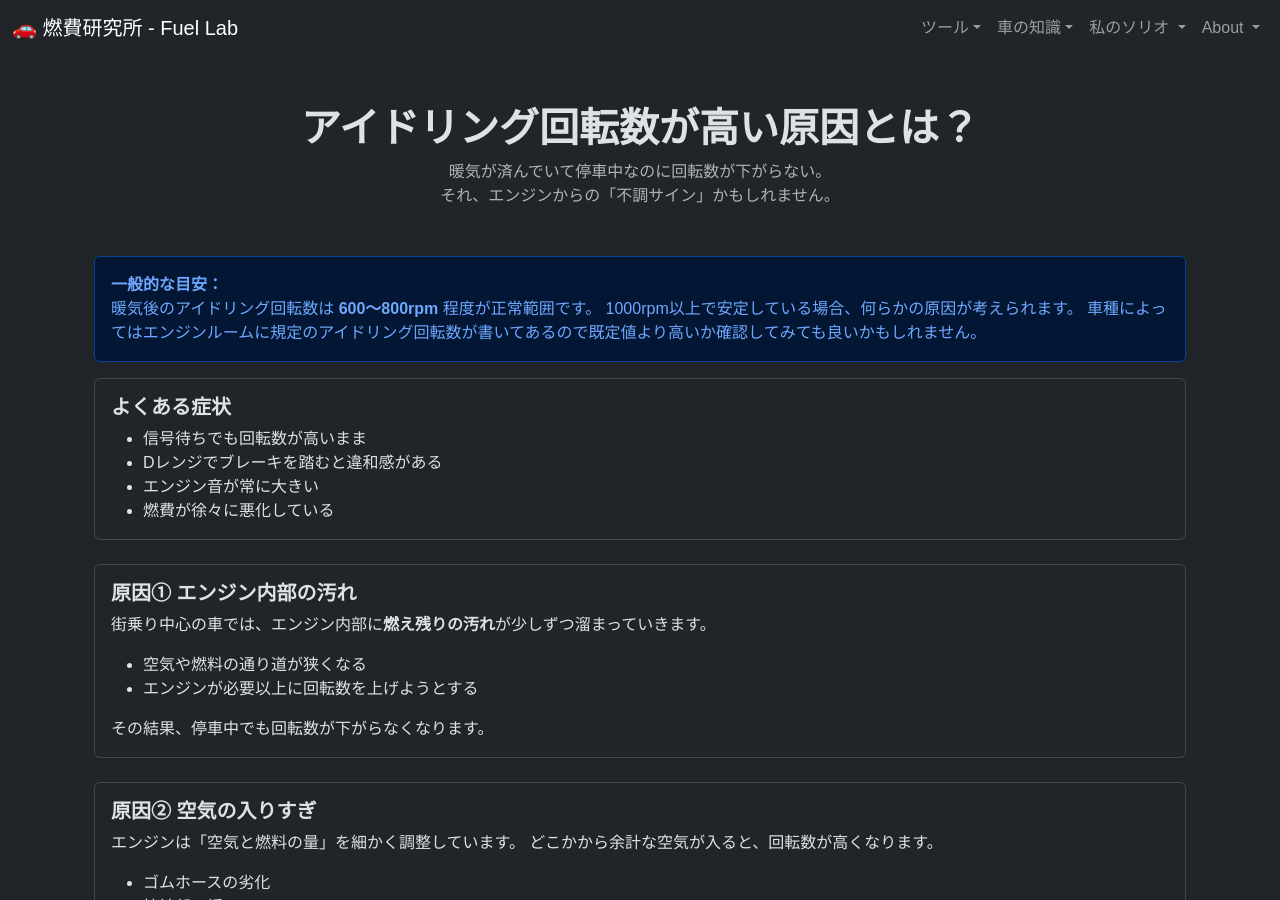
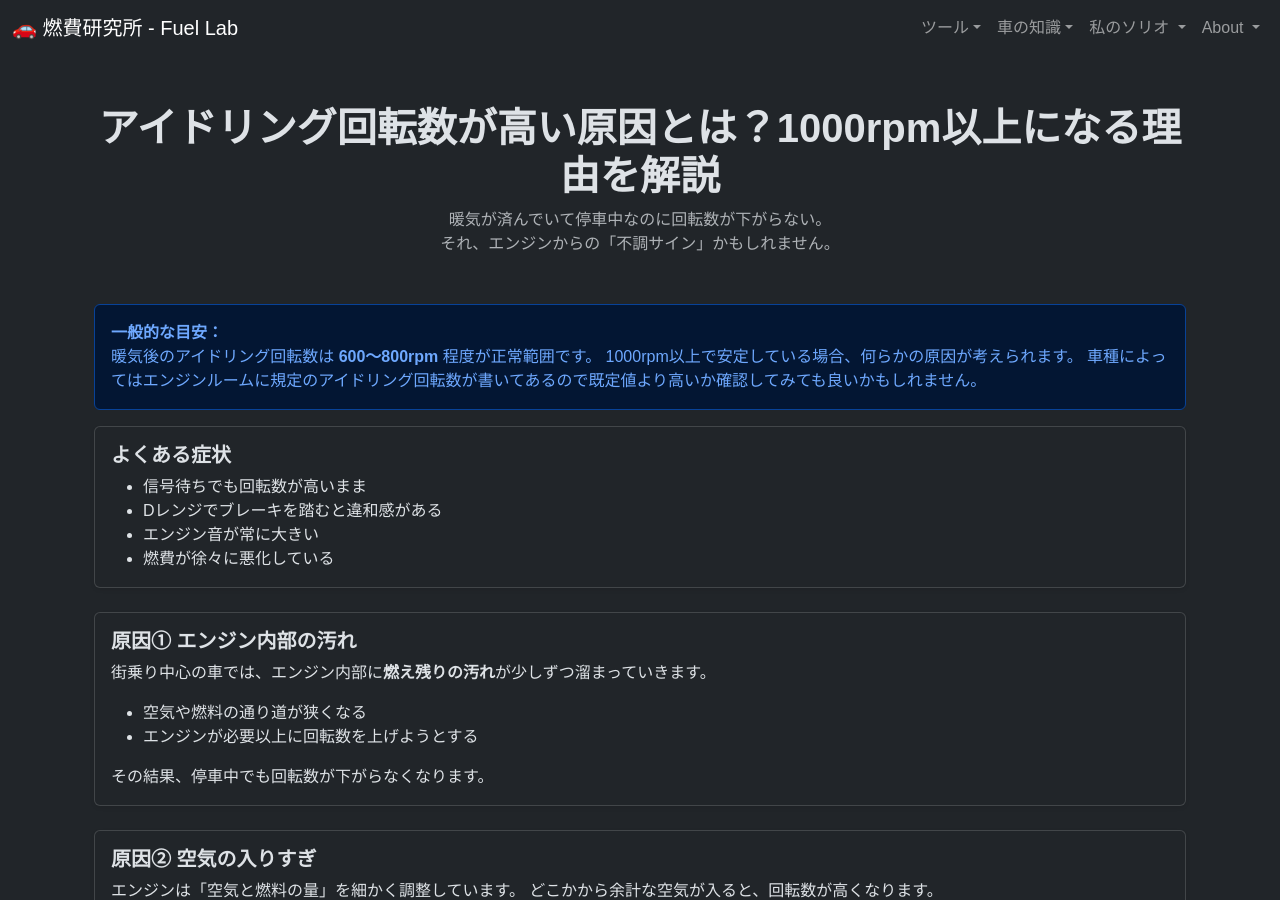
Before and after one commit to funyapar-org/fuel-lab, a Jekyll site: the page built from _knowledge/idle-high.md, in a window 1280 px wide and 900 px high. Built offline with Jekyll 4.4.1, drawn with Linux system fonts in a browser that asks for light colours; some of the changed lines change nothing that is shown.

Commit message:
title test

```diff
--- a/_knowledge/idle-high.md
+++ b/_knowledge/idle-high.md
@@ -1,5 +1,6 @@
 ---
 layout: default
+nav_title: アイドリング回転数が高い原因とは？
 title: "アイドリング回転数が高い原因とは？1000rpm以上になる理由を解説"
 description: "アイドリング回転数が高い原因を、エア漏れ・エンジン内部の汚れ・センサー異常などから初心者向けに解説。実体験をもとに改善策も紹介します。"
 ---
@@ -8,7 +9,7 @@ description: "アイドリング回転数が高い原因を、エア漏れ・エ
 
   <!-- タイトル -->
   <div class="text-center mb-5">
-    <h1 class="fw-bold">アイドリング回転数が高い原因とは？</h1>
+    <h1 class="fw-bold">{{ page.title }}</h1>
     <p class="text-muted">
       暖気が済んでいて停車中なのに回転数が下がらない。<br>
       それ、エンジンからの「不調サイン」かもしれません。
```
